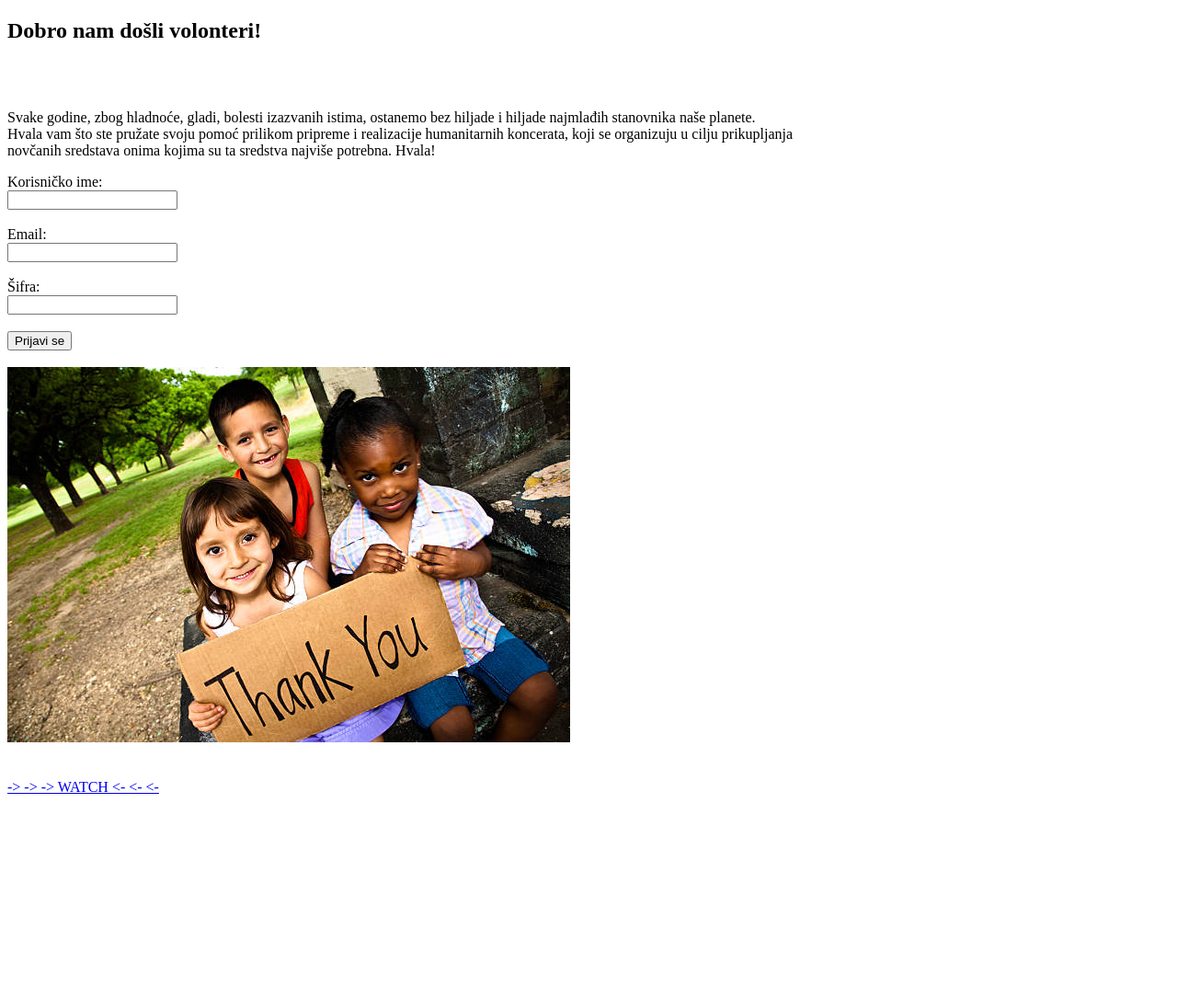
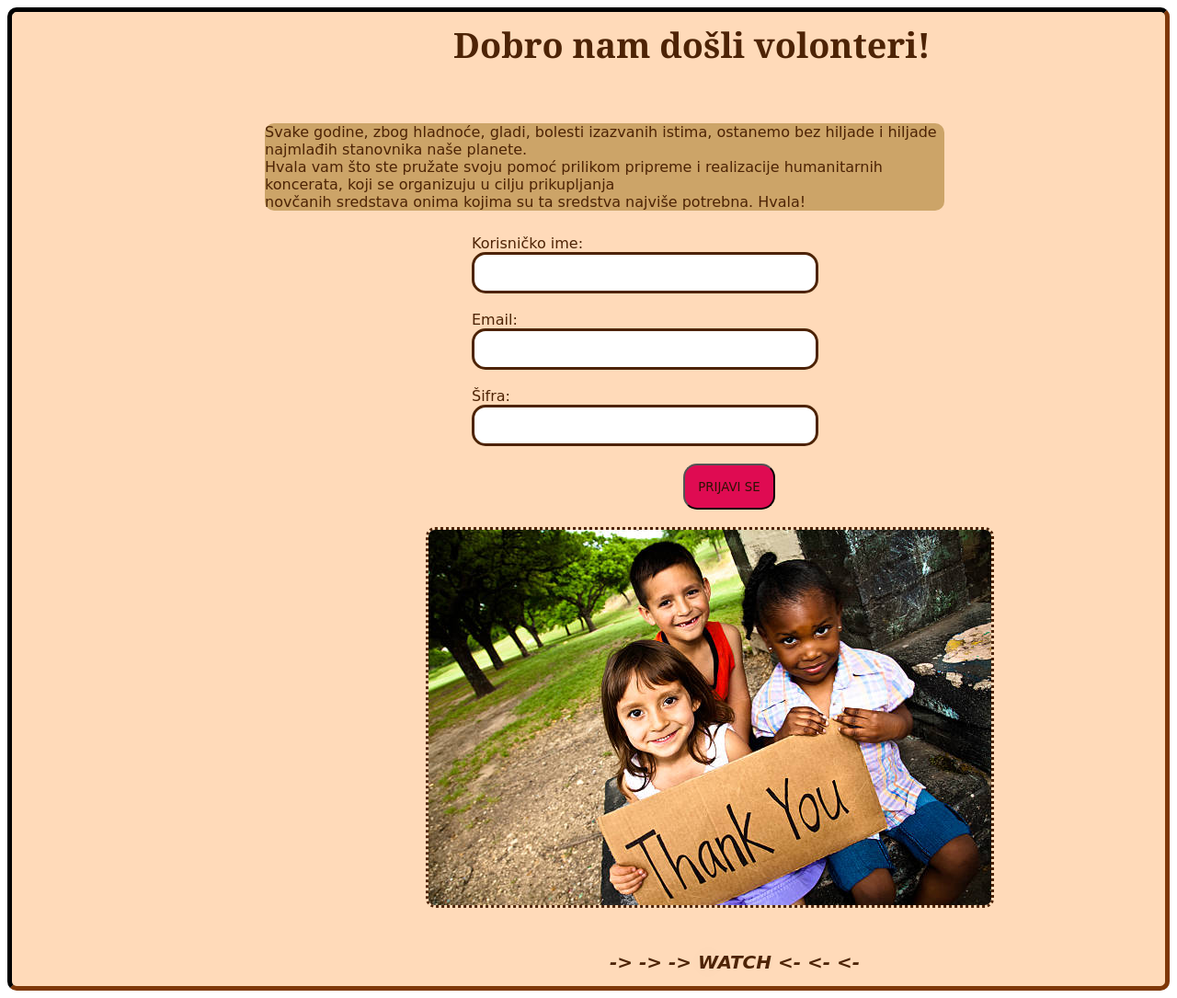
Before and after one commit to em20180133/PHP, a PHP site: page / in a window 1280 px wide. Shown: the whole page at 92% size. Before the commit the page ends 863 px from the top, so only its background shows below. Run offline with PHP 8.4, Linux system fonts and the light colour scheme.

Commit message:
Napravljen je css za index stranicu

```diff
--- /dev/null
+++ b/dizajn/index.css
@@ -0,0 +1,111 @@
+*{
+    font-family:cursive;
+    color: rgb(77, 35, 5);
+    align-self: center;
+    align-content: center;
+
+
+}
+
+body{
+
+    background-color:	white;
+     background-size: 100% 100%;
+    background-repeat: no-repeat;
+    align-self: center;
+    background-attachment: fixed;
+}
+h2{
+    font-family: Georgia, 'Times New Roman', Times, serif;
+    margin-top: 10px;
+    margin-left: 480px;
+    font-size: 1cm;
+    align-self: center;
+}
+p{
+    background-color: rgb(204, 164, 104);
+    margin-top: 10px;
+    margin-left: 275px;
+    margin-right: 240px;
+    border-radius: 10px;
+    align-self: center;
+}
+form {
+    align-self: center;
+    margin-top: 10px;
+    margin-left: 500px;
+
+}
+
+
+
+input[type=text], input[type=password] {
+    width: 50%;
+    padding: 12px 20px;
+
+    align-self: center;
+    border: 3px solid rgb(77, 35, 5);
+    box-sizing: border-box;
+    border-radius: 15px;
+}
+
+
+img{
+    margin-left: 450px;
+    align-self: center;
+    border-radius: 10px;
+    border-style: dotted;
+    align-self: center;
+
+}
+
+a{
+    align-self: center;
+    font-style: italic;
+
+    margin-left: 650px;
+    align-self: center;
+
+}
+
+span{
+    display: inline-block;
+    font-weight: bolder;
+    animation: mover 6s linear infinite;
+    font-size: 20px;
+    align-self: center;
+}
+@keyframes mover {
+    0%{
+        text-shadow:0 0 30px rgba(0,0,0,0) ;
+
+    }
+    50%{
+        text-shadow:0 0 30px rgba(0,0,0,0.30) ;
+        transform: translateY(25px);
+    }
+    100%{
+        text-shadow:0 0 30px rgba(0,0,0,0) ;
+    }
+}
+
+button{
+    background-color: rgb(223, 11, 82);
+    color: rgb(43, 19, 3);
+    align-self: center;
+    margin-left: 230px;
+    border-radius: 15px;
+    width: 100px;
+    height: 50px;
+
+
+}
+
+.vdiv{
+    border-style: inset;
+    border-width: 5px;
+    border-color: rgb(43, 19, 3);
+    background-color: #FFDAB9;
+    border-radius: 10px;
+
+}
--- a/index.php
+++ b/index.php
@@ -2,16 +2,17 @@
 <html lang="en">
 <head>
     <meta charset="UTF-8">
-
+    <link rel="stylesheet" type="text/css" href="dizajn/index.css">
     <title>Dobrovoljno volontiranje</title>
 </head>
 <body>
-    <h2>Dobro nam došli volonteri!</h2><br><br>
+    <div class="vdiv">
+    <h2>Dobro nam došli volonteri!</h2><br>
     <p>Svake godine, zbog hladnoće, gladi, bolesti izazvanih istima, ostanemo bez hiljade i hiljade najmlađih stanovnika naše planete. <br>
 Hvala vam što ste pružate svoju pomoć prilikom pripreme i realizacije humanitarnih koncerata, koji se organizuju u cilju prikupljanja <br>
 novčanih sredstava onima kojima su ta sredstva najviše potrebna. Hvala!</p>
     <div class="forma_za_prijavu">
-        <div class="div1">
+        <div class="divf">
             <form method="POST" action="#">
                 <div class="prijava">
                 <label class="username">Korisničko ime: </label> <br>
@@ -22,14 +23,16 @@ novčanih sredstava onima kojima su ta sredstva najviše potrebna. Hvala!</p>
                     <br>
                     <label for="password">Šifra: </label><br>
                     <input type="password" name="password" class="fpassword" required><br> <br>
-                    <button type="submit" class="btn_prijavi_se" name="submit">Prijavi se</button>
+                    <button type="submit" class="btn_prijavi_se" name="submit">PRIJAVI SE</button>
                 </div>
             </form><br>
 
         </div>
         <img src="slike/deca.jpg" alt="Hvala vam" id="deca"><br> <br> <br>
-<a href="https://www.youtube.com/c/SpecialBooksbySpecialKids" id=snimak>-> -> -> WATCH <- <- <-</a>
+<a href="https://www.youtube.com/c/SpecialBooksbySpecialKids" id=snimak> <span> -> -> -> WATCH <- <- <- </span></a> <br> <br>
     </div>
+    </div>
+
 
 
 
```
Also changed, not shown: index.css (added, +17 -0 lines), slike/wallpaper1.png (added).
